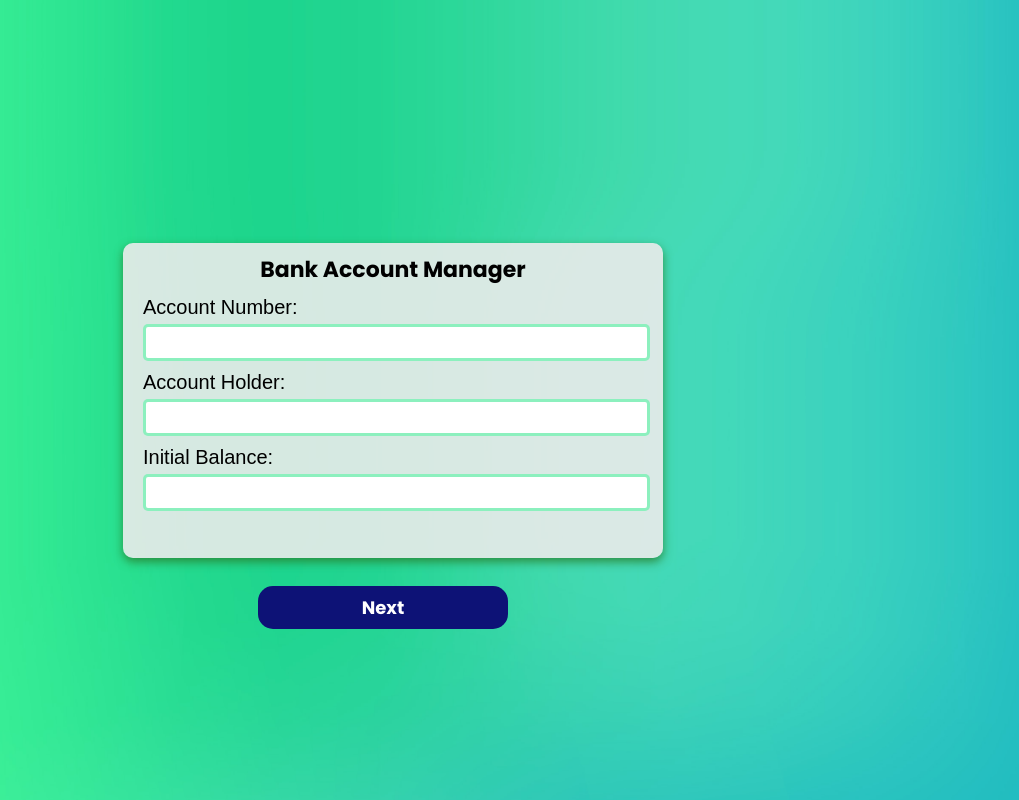
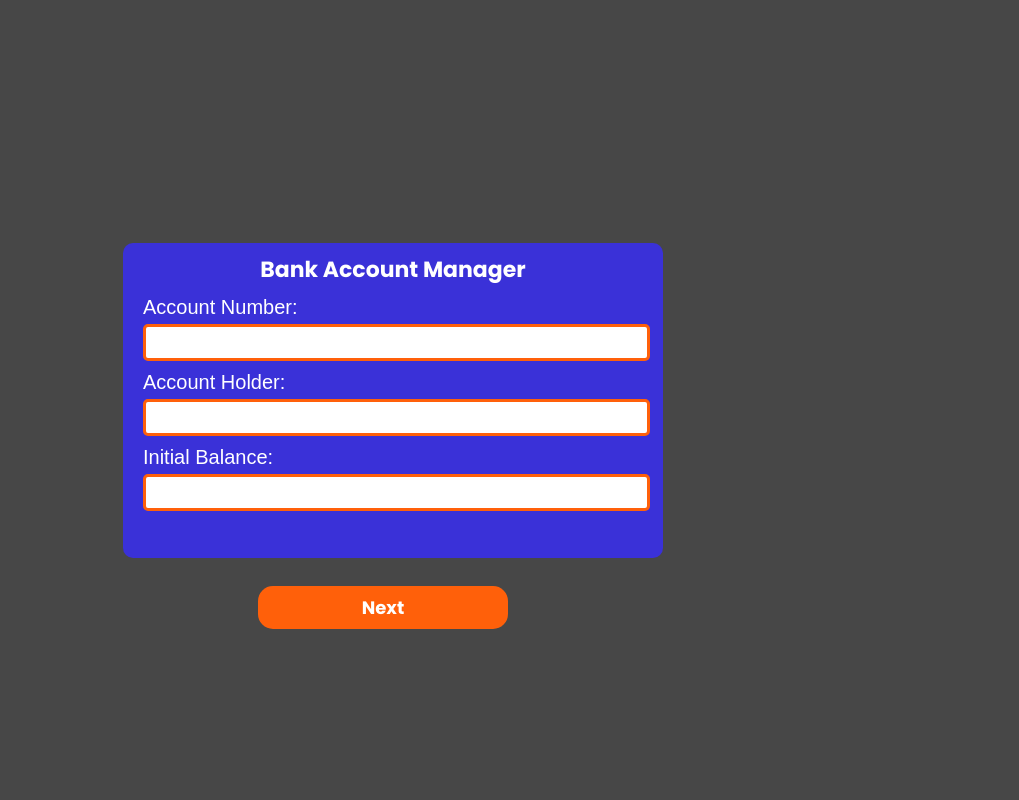
Before and after one commit to zk1123/MockupBank, a plain HTML site: page index.html in a window 1280 px wide. Shown: the whole page, without its empty margins (247-1266 px from the left). Drawn offline with Linux system fonts and the light colour scheme.

Commit message:
A significant change in the design with a more appealing UI in styles.css

```diff
--- a/styles.css
+++ b/styles.css
@@ -9,16 +9,15 @@ body {
     align-items: center;
     height: 100vh;
     margin: 0;
-    background-image: url(background.jpg);
+    background-color: #474747;
     background-size: cover;
     background-repeat: no-repeat;
 }
 
 .container {
-    background-color: #ebebebe5;
+    background-color: #3a31d8;
     padding: 20px;
     border-radius: 10px;
-    box-shadow: 0 4px 10px rgba(40, 129, 46, 0.83);
     width: 500px;
     height: 275px;
 }
@@ -29,6 +28,7 @@ h2 {
     text-align: center;
     margin-bottom: 10px;
     font-family: 'Poppins',sans-serif ;
+    color: white;
 }
 
 h3{
@@ -37,6 +37,7 @@ h3{
     font-size: 22px;
     text-align: center;
     font-family: 'Poppins',sans-serif ;
+    color:white
 }
 
 label {
@@ -44,7 +45,7 @@ label {
     margin: 10px 0 5px;
     font-family: '',sans-serif;
     font-size: 20px;
-    color:black
+    color:white
 }
 
 input {
@@ -53,7 +54,7 @@ input {
     margin: auto;
     font-family: 'Dangrek',sans-serif;
     border-radius: 5px;
-    border: 3px solid #00de6f73;
+    border: 3px solid #ff600a;
 
 }
 
@@ -61,7 +62,7 @@ input {
     width: 250px;
     padding: 8px;
     margin-top: 15%;
-    background-color: #0d1276;
+    background-color: #ff600a;
     color: white;
     border: none;
     cursor: pointer;
@@ -143,6 +144,7 @@ p {
     font-size: 20px;
     margin: 5px 0;
     font-family: 'Quicksand',sans-serif;
+    color: white;
 }
 .placeholder{
 width: 95%;
```
